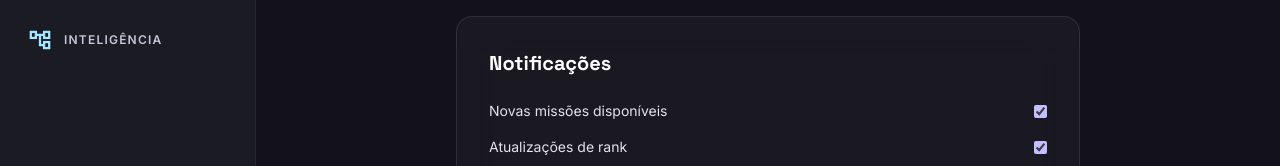
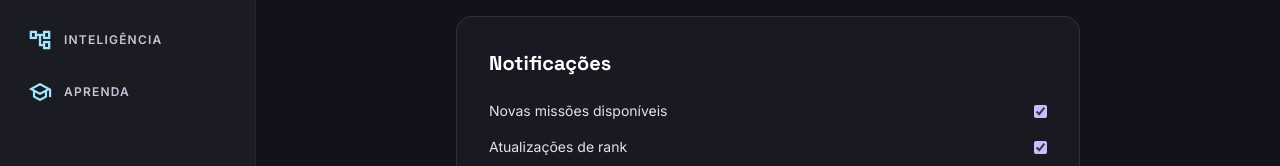
Before and after one commit to Shiroishiii/DevOffice, a React (Vite) app in the folder dev_office/: page /configuracoes in a window 1280 px wide. Shown: the part 402-568 px from the top of the page. Built offline with nearby package versions, Linux system fonts and the light colour scheme.

Commit message:
Adicionei o page aprenda sem conteudo ainda

```diff
--- a/dev_office/src/components/layout/AppSideNav.tsx
+++ b/dev_office/src/components/layout/AppSideNav.tsx
@@ -136,6 +136,27 @@ const AppSideNav = ({ showBottomNav = true }: AppSideNavProps) => {
             </>
           )}
         </NavLink>
+
+        <NavLink className={navLinkClass} to="/aprenda">
+          {({ isActive }) => (
+            <>
+              <span
+                className={`material-symbols-outlined ${
+                  !isActive ? 'text-[#a2e7ff]' : ''
+                }`}
+                style={
+                  isActive
+                    ? { fontVariationSettings: '"FILL" 1' }
+                    : undefined
+                }
+              >
+                school
+              </span>
+
+              <span>Aprenda</span>
+            </>
+          )}
+        </NavLink>
       </nav>
 
       {showBottomNav && (
--- a/dev_office/src/main.tsx
+++ b/dev_office/src/main.tsx
@@ -14,6 +14,7 @@ import Settings from './pages/Settings'
 import TerminalPage from './pages/TerminalPage'
 import AppLayout from './layouts/AppLayout'
 import AuthLayout from './layouts/AuthLayout'
+import LearnPage from './pages/LearnPage'
 
 const router = createBrowserRouter([
   { path: '/', element: <Landing /> },
@@ -34,6 +35,7 @@ const router = createBrowserRouter([
       { path: '/trilha-carreira', element: <CareerPath /> },
       { path: '/configuracoes', element: <Settings /> },
       { path: '/terminal', element: <TerminalPage /> },
+      { path: '/aprenda', element: <LearnPage /> },
       { path: '/command-center', element: <Navigate to="/centro-comando" replace /> },
       { path: '/mission-log', element: <Navigate to="/registro-missoes" replace /> },
     ],
--- a/dev_office/src/pages/CareerPath/index.tsx
+++ b/dev_office/src/pages/CareerPath/index.tsx
@@ -12,10 +12,10 @@ const milestones = [
 const CareerPath = () => {
   return (
     <AppPageShell header={<AppTopBar title="Trilha de Carreira" />}>
-      <div className="mx-auto w-full max-w-[1280px] space-y-8 p-6 md:p-12">
+      <div className="mx-auto w-full max-w-7xl space-y-8 p-6 md:p-12">
         <p className="text-[#c7c4d8]">Acompanhe sua evolução profissional dentro do ecossistema DevOffice.</p>
         <div className="glass-panel relative overflow-hidden rounded-2xl p-8">
-          <div className="absolute top-8 bottom-8 left-[27px] w-0.5 bg-gradient-to-b from-[#c4c0ff] to-transparent opacity-30" />
+          <div className="absolute top-8 bottom-8 left-6.75 w-0.5 bg-gradient-to-b from-[#c4c0ff] to-transparent opacity-30" />
           <div className="space-y-8">
             {milestones.map((item) => (
               <div key={item.rank} className="relative flex gap-6">
--- a/dev_office/src/pages/CommandCenter/index.tsx
+++ b/dev_office/src/pages/CommandCenter/index.tsx
@@ -9,7 +9,7 @@ import './command-center.css'
 const CommandCenter = () => {
   return (
     <AppPageShell header={<TopAppBar />}>
-      <div className="command-center-page mx-auto w-full max-w-[1280px] space-y-8 p-6 md:p-12">
+      <div className="command-center-page mx-auto w-full max-w-7xl space-y-8 p-6 md:p-12">
         <StatsGrid />
         <div className="grid grid-cols-1 gap-8 lg:grid-cols-12">
           <RankProgressSection />
--- /dev/null
+++ b/dev_office/src/pages/LearnPage/index.tsx
@@ -0,0 +1,14 @@
+import AppTopBar from '../../components/layout/AppTopBar'
+import { AppPageShell } from '../../layouts/AppLayout'
+
+const TechTree = () => {
+    return (
+        <AppPageShell header={<AppTopBar title="Aprenda sobre programação" />}>
+            <div>
+
+            </div>
+        </AppPageShell>
+    )
+}
+
+export default TechTree
--- a/dev_office/src/pages/TechTree/index.tsx
+++ b/dev_office/src/pages/TechTree/index.tsx
@@ -13,7 +13,7 @@ const skills = [
 const TechTree = () => {
   return (
     <AppPageShell header={<AppTopBar title="Árvore de Tech" />}>
-      <div className="mx-auto w-full max-w-[1280px] space-y-8 p-6 md:p-12">
+      <div className="mx-auto w-full max-w-7xl space-y-8 p-6 md:p-12">
         <div className="mb-4">
           <p className="text-[#c7c4d8]">Desbloqueie especializações completando missões e subindo de rank.</p>
         </div>
```
